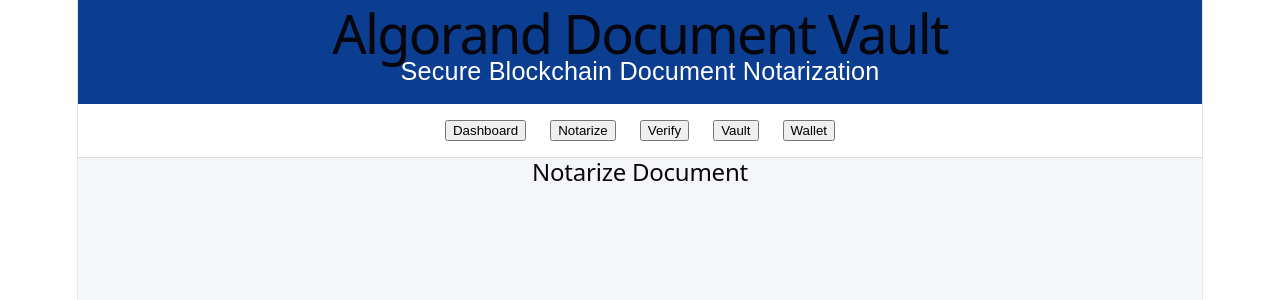
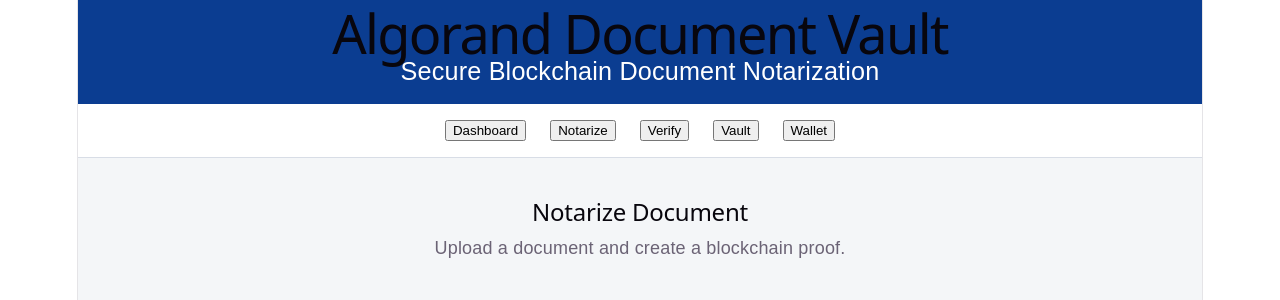
Before and after one commit to tkent2002-glitch/algorand-document-vault, a React (Vite) app: page / in a window 1280 px wide. Both pictures are taken after a click on the button "Notarize". Shown: the top 300 px of the page. Built offline with nearby package versions, Linux system fonts and the light colour scheme.

Commit message:
updates to vault and wallet

```diff
--- a/src/App.tsx
+++ b/src/App.tsx
@@ -2,7 +2,11 @@
 
 import Header from "./components/Header/Header";
 import Navigation from "./components/Navigation/Navigation";
-import Dashboard from "./components/Dashboard/Dashboard";
+import DashboardPage from "./pages/DashboardPage/DashboardPage";
+import NotarizePage from "./pages/NotarizePage/NotarizePage";
+import VerifyPage from "./pages/VerifyPage/VerifyPage";
+import VaultPage from "./pages/VaultPage/VaultPage";
+import WalletPage from "./pages/WalletPage/WalletPage";
 
 import "./App.css";
 
@@ -14,18 +18,16 @@
   return (
     <div className="app">
       <Header />
-
       <Navigation activePage={activePage} onNavigate={setActivePage} />
 
       <main className="app-main">
         {activePage === "dashboard" && (
-          <Dashboard onNavigate={setActivePage} />
+          <DashboardPage onNavigate={setActivePage} />
         )}
-
-        {activePage === "notarize" && <h2>Notarize Document</h2>}
-        {activePage === "verify" && <h2>Verify Document</h2>}
-        {activePage === "vault" && <h2>Document Vault</h2>}
-        {activePage === "wallet" && <h2>Wallet Status</h2>}
+        {activePage === "notarize" && <NotarizePage />}
+        {activePage === "verify" && <VerifyPage />}
+        {activePage === "vault" && <VaultPage />}
+        {activePage === "wallet" && <WalletPage />}
       </main>
     </div>
   );
--- a/src/pages/NotarizePage/NotarizePage.css
+++ b/src/pages/NotarizePage/NotarizePage.css
@@ -0,0 +1,4 @@
+.page {
+  padding: 40px;
+  text-align: center;
+}
--- a/src/pages/NotarizePage/NotarizePage.tsx
+++ b/src/pages/NotarizePage/NotarizePage.tsx
@@ -0,0 +1,12 @@
+import "./NotarizePage.css";
+
+function NotarizePage() {
+  return (
+    <section className="page">
+      <h2>Notarize Document</h2>
+      <p>Upload a document and create a blockchain proof.</p>
+    </section>
+  );
+}
+
+export default NotarizePage;
--- a/src/pages/VaultPage/VaultPage.css
+++ b/src/pages/VaultPage/VaultPage.css
@@ -0,0 +1,4 @@
+.page {
+  padding: 40px;
+  text-align: center;
+}
--- a/src/pages/VaultPage/VaultPage.tsx
+++ b/src/pages/VaultPage/VaultPage.tsx
@@ -0,0 +1,12 @@
+import "./VaultPage.css";
+
+function VaultPage() {
+  return (
+    <section className="page">
+      <h2>Document Vault</h2>
+      <p>Your notarized documents and blockchain proofs will appear here.</p>
+    </section>
+  );
+}
+
+export default VaultPage;
--- a/src/pages/VerifyPage/VerifyPage.css
+++ b/src/pages/VerifyPage/VerifyPage.css
@@ -0,0 +1,4 @@
+.page {
+  padding: 40px;
+  text-align: center;
+}
--- a/src/pages/VerifyPage/VerifyPage.tsx
+++ b/src/pages/VerifyPage/VerifyPage.tsx
@@ -0,0 +1,12 @@
+import "./VerifyPage.css";
+
+function VerifyPage() {
+  return (
+    <section className="page">
+      <h2>Verify Document</h2>
+      <p>Verify that a document matches its blockchain fingerprint.</p>
+    </section>
+  );
+}
+
+export default VerifyPage;
--- a/src/pages/WalletPage/WalletPage.css
+++ b/src/pages/WalletPage/WalletPage.css
@@ -0,0 +1,4 @@
+.page {
+  padding: 40px;
+  text-align: center;
+}
--- a/src/pages/WalletPage/WalletPage.tsx
+++ b/src/pages/WalletPage/WalletPage.tsx
@@ -0,0 +1,12 @@
+import "./WalletPage.css";
+
+function WalletPage() {
+  return (
+    <section className="page">
+      <h2>Wallet Status</h2>
+      <p>Connect your Pera Wallet to begin notarizing documents.</p>
+    </section>
+  );
+}
+
+export default WalletPage;
```
